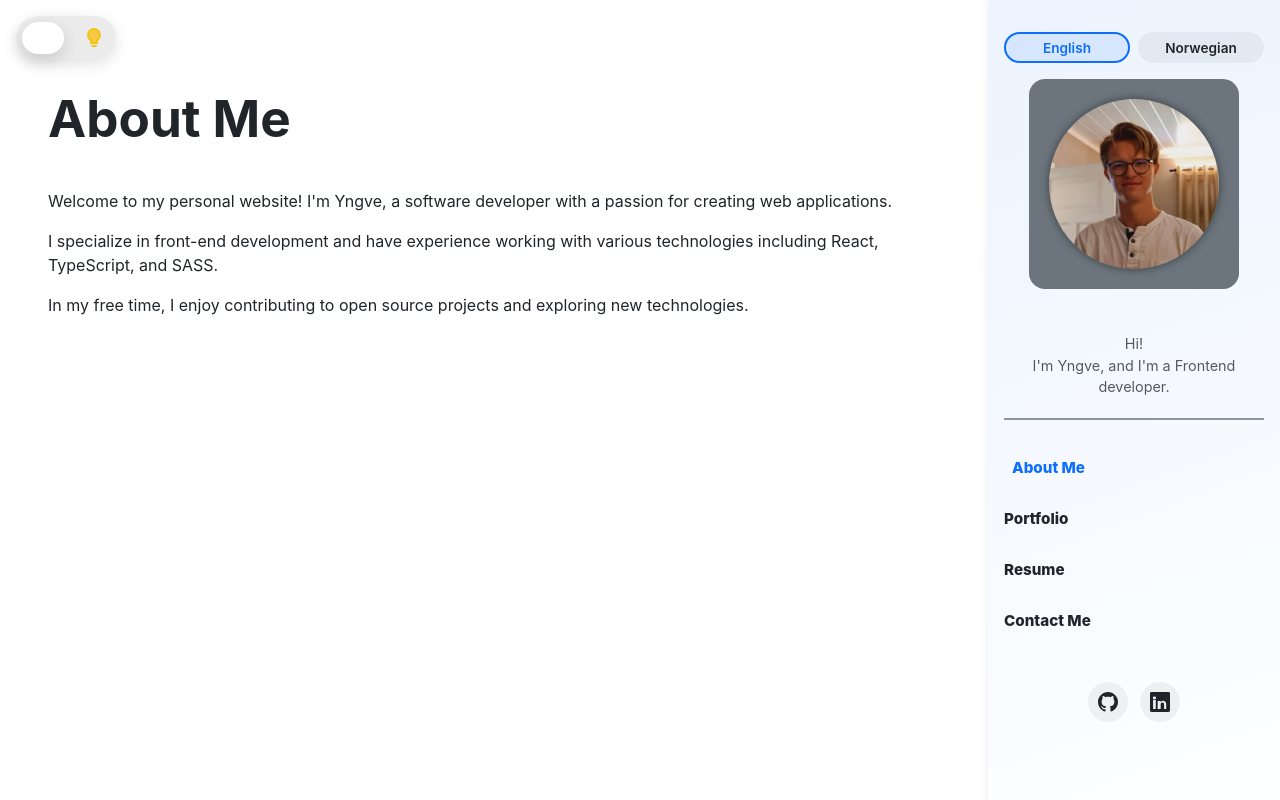
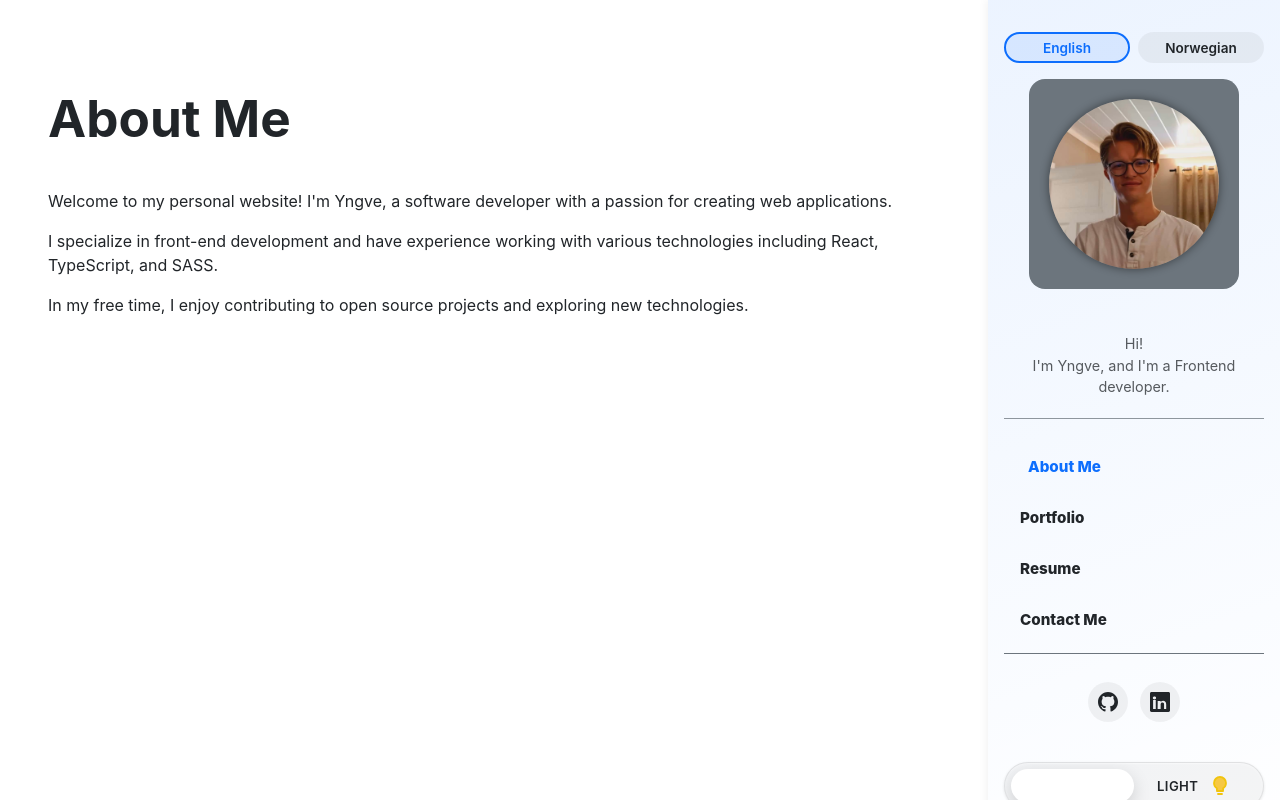
Before and after one commit to YngvN/YngvN.github.io, a React (Vite) app: page / in a window 1280 px wide. Built offline with nearby package versions, Linux system fonts and the light colour scheme.

Commit message:
Tweaked some looks

```diff
--- a/src/App.css
+++ b/src/App.css
@@ -18,7 +18,7 @@
 
 .page-stack {
   position: relative;
-  overflow: hidden;
+  overflow: visible;
 }
 
 .page-card {
@@ -31,34 +31,30 @@
   top: 0;
   left: 0;
   width: 100%;
-  animation: page-slide-out 0.4s ease forwards;
+  animation: page-slide-out 0.45s cubic-bezier(0.25, 0.8, 0.25, 1) forwards;
   z-index: 2;
   pointer-events: none;
 }
 
 .page-card--enter.animating {
-  animation: page-slide-in 0.4s ease forwards;
+  animation: page-slide-in 0.45s cubic-bezier(0.25, 0.8, 0.25, 1) forwards;
 }
 
 @keyframes page-slide-in {
   from {
-    opacity: 0;
-    transform: translateY(30px);
+    transform: translateX(120%);
   }
   to {
-    opacity: 1;
-    transform: translateY(0);
+    transform: translateX(0);
   }
 }
 
 @keyframes page-slide-out {
   from {
-    opacity: 1;
-    transform: translateY(0);
+    transform: translateX(0);
   }
   to {
-    opacity: 0;
-    transform: translateY(-30px);
+    transform: translateX(-120%);
   }
 }
 
--- a/src/App.tsx
+++ b/src/App.tsx
@@ -4,7 +4,6 @@ import Nav from './nav/nav';
 import Display from './display/display';
 import type { PageName } from './types/pages';
 import type { Language } from './types/language';
-import ThemeToggle from './components/theme-toggle';
 import type { Theme } from './types/theme';
 
 function App() {
@@ -22,12 +21,13 @@ function App() {
 
   return (
     <div className="app-shell" data-theme={theme}>
-      <ThemeToggle theme={theme} onToggle={toggleTheme} />
       <Nav
         currentPage={currentPage}
         onNavigate={setCurrentPage}
         language={language}
         onLanguageChange={setLanguage}
+        theme={theme}
+        onThemeToggle={toggleTheme}
       />
       <Display currentPage={currentPage} language={language} />
     </div>
--- a/src/assets/styles.scss
+++ b/src/assets/styles.scss
@@ -30,29 +30,42 @@ body[data-theme='dark'] {
 }
 
 .theme-toggle {
-    position: fixed;
-    top: 1rem;
-    left: 1rem;
-    width: 100px;
-    height: 44px;
-    padding: 6px;
-    border: none;
+    width: 100%;
+    height: 48px;
+    padding: 0.35rem 0.5rem;
     border-radius: 999px;
-    background-color: rgba(0, 0, 0, 0.08);
+    border: 1px solid rgba(0, 0, 0, 0.08);
+    background-color: rgba(0, 0, 0, 0.04);
     color: inherit;
     display: flex;
     align-items: center;
     justify-content: space-between;
-    gap: 0.25rem;
+    gap: 0.5rem;
     cursor: pointer;
-    box-shadow: 0 4px 15px rgba(0, 0, 0, 0.12);
-    z-index: 1200;
-    transition: background-color 0.3s ease;
-    isolation: isolate;
+    box-shadow: inset 0 1px 1px rgba(255, 255, 255, 0.35), 0 1px 3px rgba(0, 0, 0, 0.1);
+    transition: background-color 0.3s ease, border-color 0.3s ease;
+    position: relative;
+    overflow: hidden;
+    justify-content: space-between;
 }
 
 .theme-toggle.dark {
-    background-color: rgba(255, 255, 255, 0.1);
+    background-color: rgba(255, 255, 255, 0.08);
+    border-color: rgba(255, 255, 255, 0.1);
+}
+
+.theme-toggle__option {
+    flex: 1;
+    display: inline-flex;
+    align-items: center;
+    justify-content: center;
+    gap: 0.35rem;
+    font-weight: 600;
+    font-size: 0.82rem;
+    text-transform: uppercase;
+    letter-spacing: 0.03em;
+    position: relative;
+    color: inherit;
 }
 
 .theme-toggle__icon {
@@ -62,25 +75,31 @@ body[data-theme='dark'] {
     align-items: center;
     justify-content: center;
     position: relative;
-    z-index: 0;
+    z-index: 1;
+    pointer-events: none;
+}
+
+.theme-toggle__label {
+    position: relative;
+    z-index: 1;
 }
 
 .theme-toggle__slider {
     position: absolute;
     top: 6px;
     left: 6px;
-    width: calc(50% - 8px);
+    width: calc(50% - 6px);
     height: calc(100% - 12px);
     border-radius: 999px;
     background-color: color("background");
     box-shadow: 0 6px 18px rgba(0, 0, 0, 0.15);
     transition: transform 0.3s ease, background-color 0.3s ease;
-    z-index: 1;
+    z-index: 2;
     pointer-events: none;
 }
 
 .theme-toggle.dark .theme-toggle__slider {
-    transform: translateX(calc(100% + 4px));
+    transform: translateX(calc(100% + 2px));
     background-color: color-dark("background");
 }
 
--- a/src/components/theme-toggle.tsx
+++ b/src/components/theme-toggle.tsx
@@ -1,9 +1,11 @@
 import { type FC } from 'react';
 import type { Theme } from '../types/theme';
+import type { Language } from '../types/language';
 
 type ThemeToggleProps = {
     theme: Theme;
     onToggle: () => void;
+    language?: Language;
 };
 
 type BulbVariant = 'on' | 'off';
@@ -32,8 +34,14 @@ const LightBulbIcon: FC<{ variant: BulbVariant }> = ({ variant }) => {
     );
 };
 
-const ThemeToggle: FC<ThemeToggleProps> = ({ theme, onToggle }) => {
+const themeLabels: Record<Language, { dark: string; light: string }> = {
+    en: { dark: 'Dark', light: 'Light' },
+    no: { dark: 'Mørk', light: 'Lys' },
+};
+
+const ThemeToggle: FC<ThemeToggleProps> = ({ theme, onToggle, language = 'en' }) => {
     const isDark = theme === 'dark';
+    const labels = themeLabels[language] ?? themeLabels.en;
 
     return (
         <button
@@ -43,11 +51,17 @@ const ThemeToggle: FC<ThemeToggleProps> = ({ theme, onToggle }) => {
             aria-pressed={isDark}
             aria-label={`Activate ${isDark ? 'light' : 'dark'} mode`}
         >
-            <span className="theme-toggle__icon" aria-hidden="true">
-                <LightBulbIcon variant="off" />
+            <span className="theme-toggle__option">
+                <span className="theme-toggle__icon">
+                    <LightBulbIcon variant="off" />
+                </span>
+                <span className="theme-toggle__label theme-toggle__label--dark">{labels.dark}</span>
             </span>
-            <span className="theme-toggle__icon" aria-hidden="true">
-                <LightBulbIcon variant="on" />
+            <span className="theme-toggle__option">
+                <span className="theme-toggle__label theme-toggle__label--light">{labels.light}</span>
+                <span className="theme-toggle__icon">
+                    <LightBulbIcon variant="on" />
+                </span>
             </span>
             <span className="theme-toggle__slider" aria-hidden="true" />
         </button>
--- a/src/nav/nav.scss
+++ b/src/nav/nav.scss
@@ -118,6 +118,7 @@
 
         .nav-item {
             margin-bottom: 1rem;
+            margin-left: 1rem;
 
             .nav-link {
                 width: 100%;
@@ -180,16 +181,25 @@
         }
     }
 
+    .theme-toggle {
+        margin-top: 1.25rem;
+    }
+
     .nav-description {
         font-size: 0.9rem;
         line-height: 1.5;
         text-align: center;
         color: inherit;
         opacity: 0.75;
-        border-bottom: 2px $secondary solid;
         padding-bottom: 20px;
         margin-top: 0;
     }
+
+    .nav-description,
+    .navbar-nav {
+        border-bottom: 1px $secondary solid;
+    }
+
 }
 
 body[data-theme='dark'] {
--- a/src/nav/nav.tsx
+++ b/src/nav/nav.tsx
@@ -3,12 +3,16 @@ import './nav.scss';
 import type { PageName } from '../types/pages';
 import avatarImage from '../assets/images/me.jpeg';
 import type { Language } from '../types/language';
+import ThemeToggle from '../components/theme-toggle';
+import type { Theme } from '../types/theme';
 
 type NavProps = {
     currentPage?: PageName;
     onNavigate?: (page: PageName) => void;
     language?: Language;
     onLanguageChange?: (language: Language) => void;
+    theme?: Theme;
+    onThemeToggle?: () => void;
 };
 
 const navCopy: Record<Language, { description: string; links: { label: string; page: PageName }[] }> = {
@@ -42,6 +46,8 @@ const Nav: FC<NavProps> = ({
     onNavigate = () => { },
     language = 'en',
     onLanguageChange = () => { },
+    theme = 'light',
+    onThemeToggle = () => { },
 }) => {
     const [isOpen, setIsOpen] = useState(false);
     const { description, links } = navCopy[language];
@@ -121,12 +127,13 @@ const Nav: FC<NavProps> = ({
                             <path d="M12 0c-6.626 0-12 5.373-12 12 0 5.302 3.438 9.8 8.207 11.387.599.111.793-.261.793-.577v-2.234c-3.338.726-4.033-1.416-4.033-1.416-.546-1.387-1.333-1.756-1.333-1.756-1.089-.745.083-.729.083-.729 1.205.084 1.839 1.237 1.839 1.237 1.07 1.834 2.807 1.304 3.492.997.107-.775.418-1.305.762-1.604-2.665-.305-5.467-1.334-5.467-5.931 0-1.311.469-2.381 1.236-3.221-.124-.303-.535-1.524.117-3.176 0 0 1.008-.322 3.301 1.23.957-.266 1.983-.399 3.003-.404 1.02.005 2.047.138 3.006.404 2.291-1.552 3.297-1.23 3.297-1.23.653 1.653.242 2.874.118 3.176.77.84 1.235 1.911 1.235 3.221 0 4.609-2.807 5.624-5.479 5.921.43.372.823 1.102.823 2.222v 3.293c0 .319.192.694.801.576 4.765-1.589 8.199-6.086 8.199-11.386 0-6.627-5.373-12-12-12z" />
                         </svg>
                     </a>
-                    <a href="https://linkedin.com/in/YngvN" target="_blank" rel="noopener noreferrer">
+                    <a href="https://www.linkedin.com/in/yngve-nyk%C3%A5s-363b28bb/" target="_blank" rel="noopener noreferrer">
                         <svg width="24" height="24" viewBox="0 0 24 24" fill="currentColor">
                             <path d="M20.447 20.452h-3.554v-5.569c0-1.328-.475-2.236-1.986-2.236-1.081 0-1.722.722-2.004 1.418-.103.249-.129.597-.129.946v5.441h-3.554s.05-8.836 0-9.754h3.554v1.391c.43-.664 1.202-1.61 2.923-1.61 2.136 0 3.74 1.393 3.74 4.385v5.588zM5.337 8.855c-1.144 0-1.915-.758-1.915-1.706 0-.968.771-1.71 1.954-1.71 1.18 0 1.912.742 1.937 1.71 0 .948-.757 1.706-1.976 1.706zm1.581 11.597H3.715V9.505h3.203v10.947zM22.225 0H1.771C.792 0 0 .774 0 1.729v20.542C0 23.227.792 24 1.771 24h20.451C23.2 24 24 23.227 24 22.271V1.729C24 .774 23.2 0 22.225 0z" />
                         </svg>
                     </a>
                 </div>
+                <ThemeToggle theme={theme} onToggle={onThemeToggle} language={language} />
 
             </nav>
         </>
```
